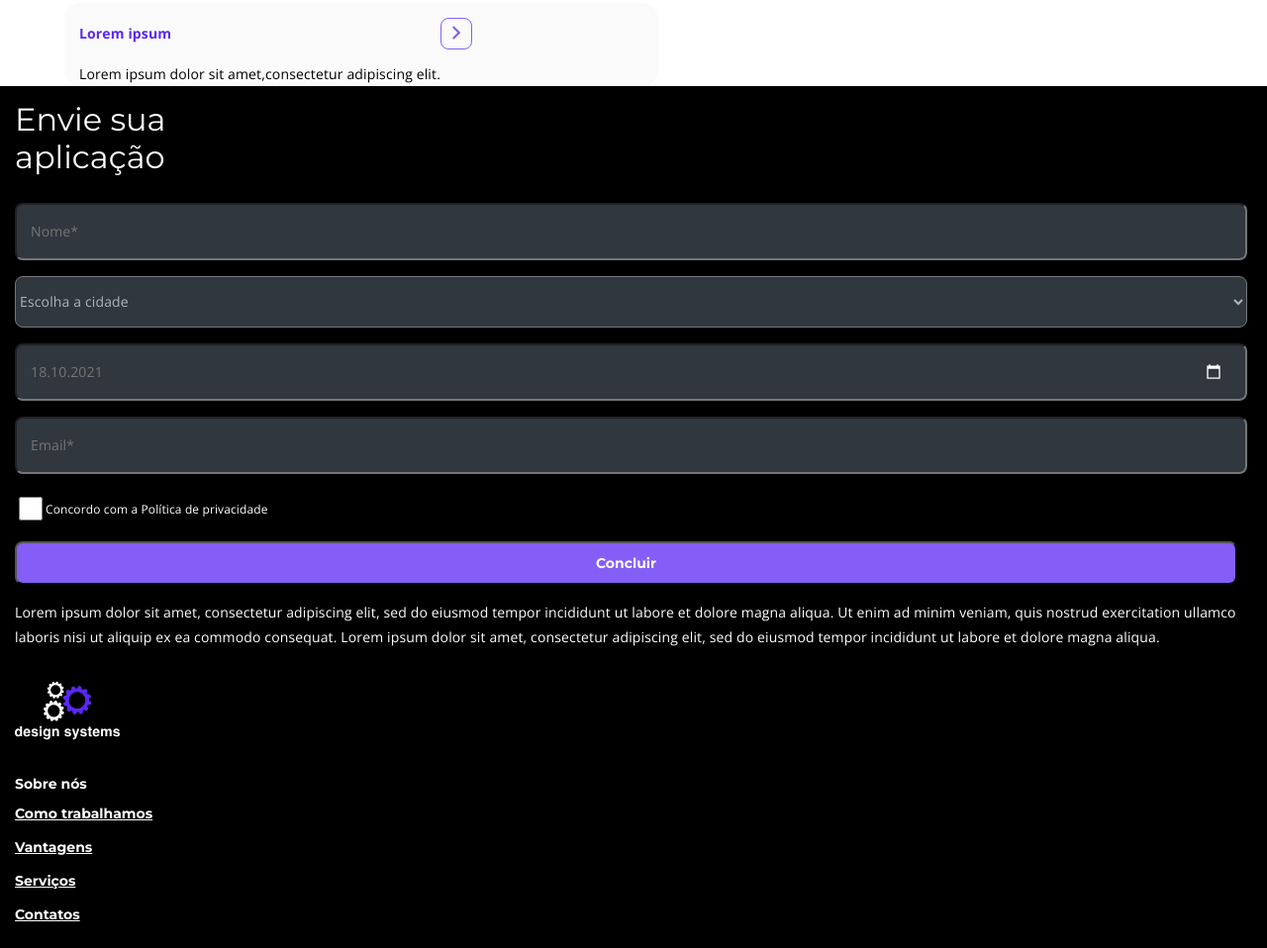
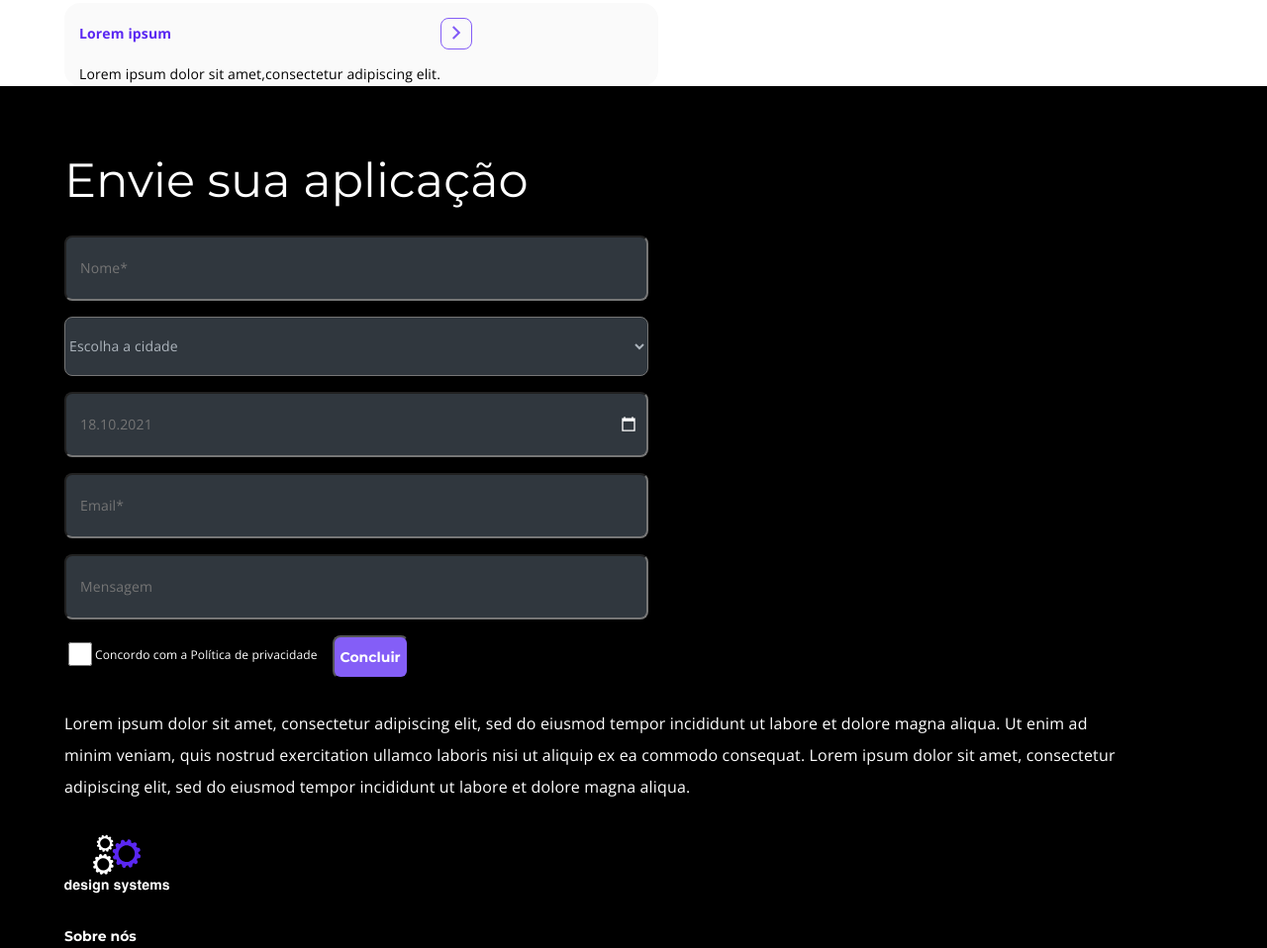
Before and after one commit to Dlima15/DeisgnSystem, a plain HTML site: page home-mobile.html in a window 1280 px wide. Shown: the part 6347-7305 px from the top of the page at 99% size. Drawn offline with nearby package versions, Linux system fonts and the light colour scheme.

Commit message:
footer version tablet

```diff
--- a/css/home-mobile.css
+++ b/css/home-mobile.css
@@ -961,6 +961,71 @@ footer{
         .services{
             margin: 0 50px 0 50px;
         }
+
+        .all-itens-footer{
+            margin-left: 50px;
+        }
+
+        .title-footer{
+            padding-top: 50px;
+        }
+
+        .title-footer h2{
+            font-family: Montserrat;
+            font-size: 48px;
+            font-style: normal;
+            font-weight: 400;
+            line-height: 125%;
+        }
+
+        .name-map{
+            width: 570px;
+            height: 60px;
+            flex-shrink: 0;
+        }
+
+        .city{
+            width: 590px;
+            height: 60px;
+        }
+
+        .date input{
+            width: 570px;
+            height: 60px;
+        }
+
+        .name-email input{
+            width: 570px;
+            height: 60px;
+        }
+
+        .container-enviar{
+            display: inline-flex;
+        }
+
+        .concordo{
+            font-family: Open Sans;
+            font-size: 14px;
+            font-style: normal;
+            font-weight: 400;
+            line-height: 32px;
+            letter-spacing: 0.14px;
+        }
+
+        .button-enviar{
+            height: 58px;
+        }
+
+        .text-footer p{
+            margin-right: 120px;
+            font-family: Open Sans;
+            font-size: 16px;
+            font-style: normal;
+            font-weight: 400;
+            line-height: 200%;
+            letter-spacing: 0.16px;
+        }
+
 }
 
 
--- a/home-mobile.html
+++ b/home-mobile.html
@@ -256,9 +256,10 @@
                 </section>
             </section>
         </section>
-        <footer>
+        <footer class="footer">
+            <section class="all-itens-footer">
                 <div class="title-footer">
-                <h2>Envie sua <br/>aplicação</h2>
+                    <h2>Envie sua aplicação</h2>
                 </div>
                 <form class="form">
                     <div class="name-local">
@@ -300,12 +301,17 @@
                     <div class="name-email">
                         <input class="email" type="email" placeholder="Email*" required />
                     </div>
+                    <div class="name-email">
+                        <input class="email" type="text" placeholder="Mensagem" required />
+                    </div>
+                    <div class="container-enviar">
                         <div class="concordo">
                             <input type="checkbox" required>
                             <p>Concordo com a Política de privacidade</p>
                         </div>
                         <div class="button-enviar">
                             <button>Concluir</button>
+                        </div>
                     </div>
                 </form>
                 <section class="text-footer">
@@ -326,6 +332,7 @@
                         <img src="./assets/Frame 12573.svg">
                     </div>
                 </section>
+            </section>
         </footer>
 </body>
 </html>
```
Lines whose indentation alone changed are shown as unchanged.
